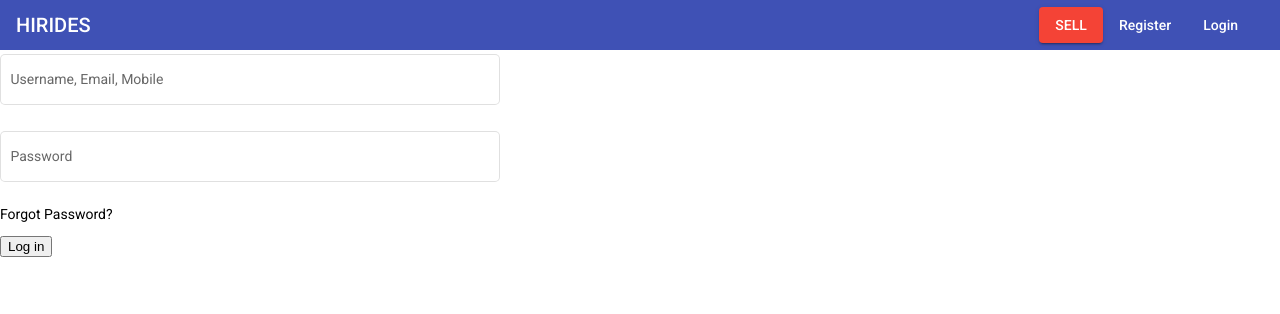
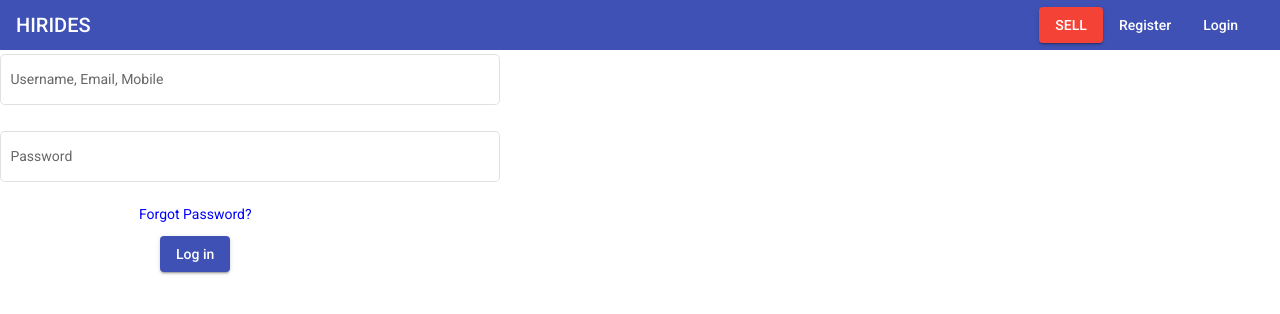
Before and after one commit to RiosAmiel/hirides, an Angular app: page /login in a window 1280 px wide. Shown: the top 314 px of the page. Built offline with nearby package versions, Linux system fonts and the light colour scheme.

Commit message:
button edit

```diff
--- a/src/app/login/login.component.css
+++ b/src/app/login/login.component.css
@@ -4,6 +4,15 @@
     width: 100%;
   }
 
+  .link {
+    color: blue;
+    margin-left: 139px;
+  }
+
   .example-full-width {
     width: 100%;
   }
+
+  button {
+    margin-left: 160px;
+  }
--- a/src/app/login/login.component.html
+++ b/src/app/login/login.component.html
@@ -8,8 +8,8 @@
         <mat-label>Password</mat-label>
         <input matInput required placeholder="">
       </mat-form-field>
-      <p>Forgot Password?</p>
-      <button>Log in</button>
+      <p class="link">Forgot Password?</p>
+      <button mat-raised-button color="primary">Log in</button>
     </form>
 
 </div>
--- a/src/app/register/register.component.css
+++ b/src/app/register/register.component.css
@@ -7,3 +7,12 @@
   .example-full-width {
     width: 100%;
   }
+
+  .link {
+    color: blue;
+    margin-left: 155px;
+  }
+
+  button {
+    margin-left: 210px;
+  }
--- a/src/app/register/register.component.html
+++ b/src/app/register/register.component.html
@@ -16,7 +16,7 @@
         <mat-label>Mobile</mat-label>
         <input matInput required placeholder="">
       </mat-form-field>
-      <button>Sign up</button>
-      <p>Have an account? Log in now</p>
+      <button mat-raised-button color="primary">Sign up</button>
+      <p class="link">Have an account? Log in now</p>
     </form>
 </div>
```
